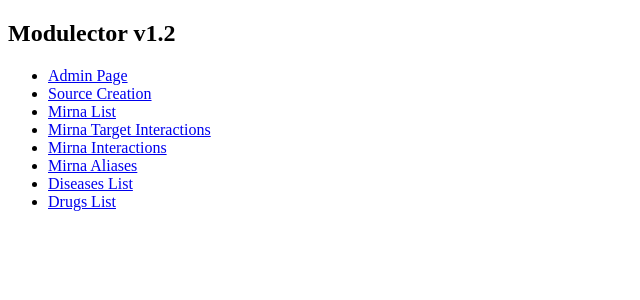
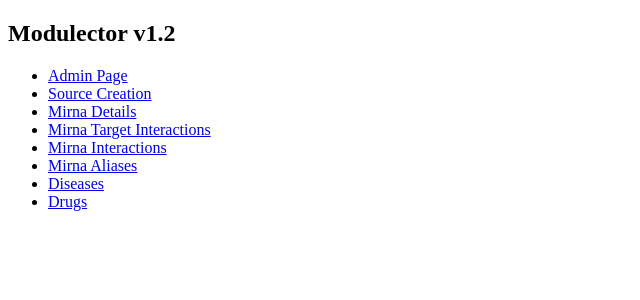
Before and after one commit to omics-datascience/modulector, a Django app: page / in a window 1280 px wide. Shown: the top 300 px of the page, without its empty margins (0-640 px from the left). Run offline with Django 3.2, Linux system fonts and the light colour scheme.

Commit message:
+ Fixed labels in index.html

```diff
--- a/modulector/templates/index.html
+++ b/modulector/templates/index.html
@@ -14,7 +14,7 @@
         <a href="/source/create">Source Creation</a>
     </li>
     <li>
-        <a href="/mirna">Mirna List</a>
+        <a href="/mirna">Mirna Details</a>
     </li>
     <li>
         <a href="/mirna-target-interactions">Mirna Target Interactions</a>
@@ -26,10 +26,10 @@
         <a href="/mirna-aliases">Mirna Aliases</a>
     </li>
     <li>
-        <a href="/diseases">Diseases List</a>
+        <a href="/diseases">Diseases</a>
     </li>
     <li>
-        <a href="/drugs">Drugs List</a>
+        <a href="/drugs">Drugs</a>
     </li>
 </ul>
 </body>
```
